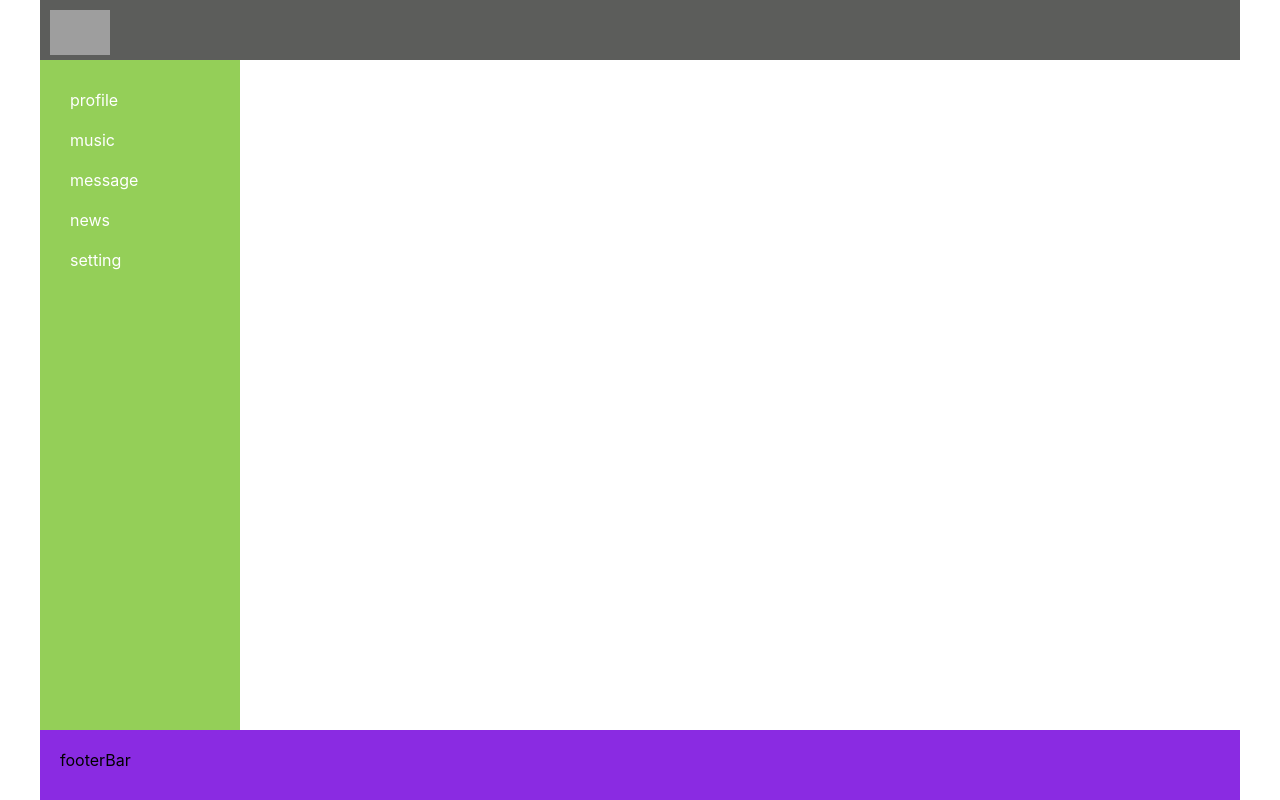
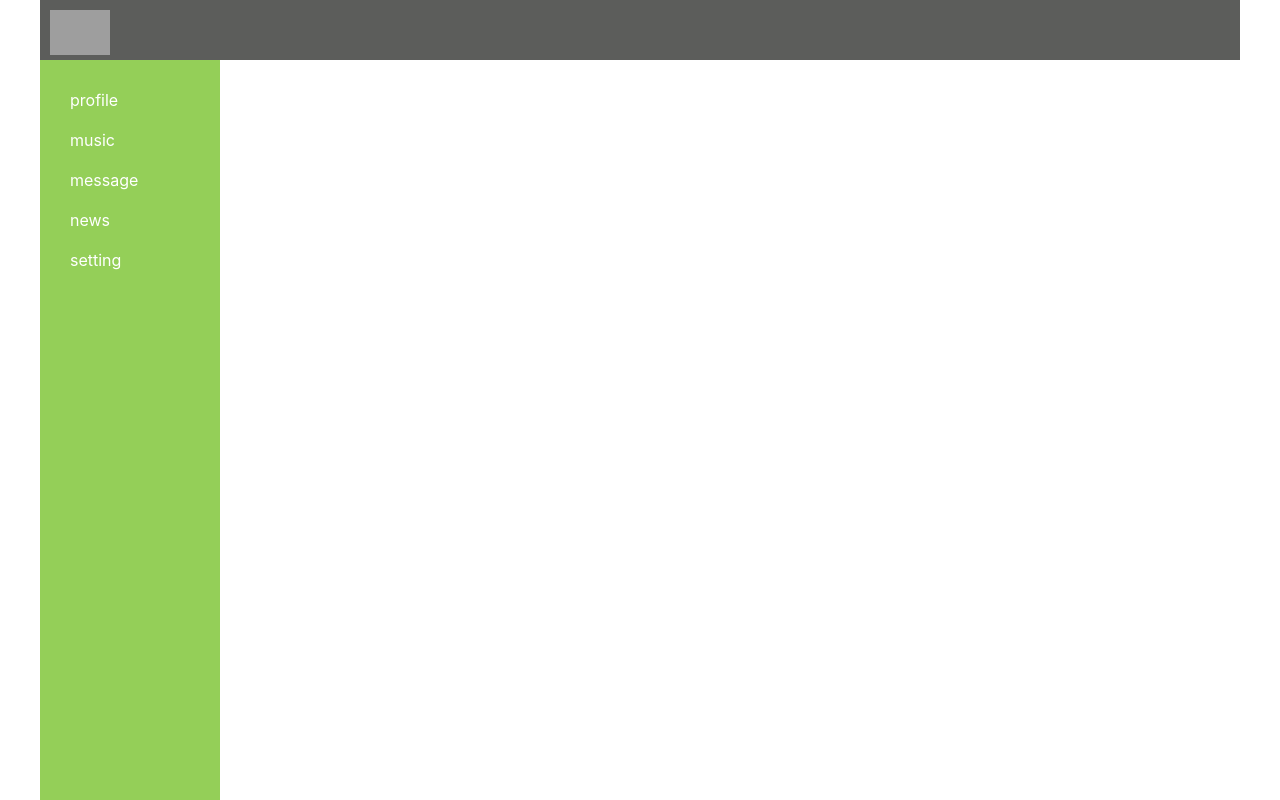
Before and after one commit to ArkadiyJS/react_samurai, a React (Create React App) app: page / in a window 1280 px wide. Shown: the top 800 px of the page. Built offline with nearby package versions, Linux system fonts and the light colour scheme; grey boxes are pictures that could not be loaded.

Commit message:
verstka nav bara

```diff
--- a/src/components/nav/nav.module.css
+++ b/src/components/nav/nav.module.css
@@ -3,7 +3,8 @@
 
     background-color: rgb(148, 207, 88);
     padding: 20px;
-    row-gap:  ;
+    height: 1000px;
+    width: 140px;
 
   }
   .item a {
```
